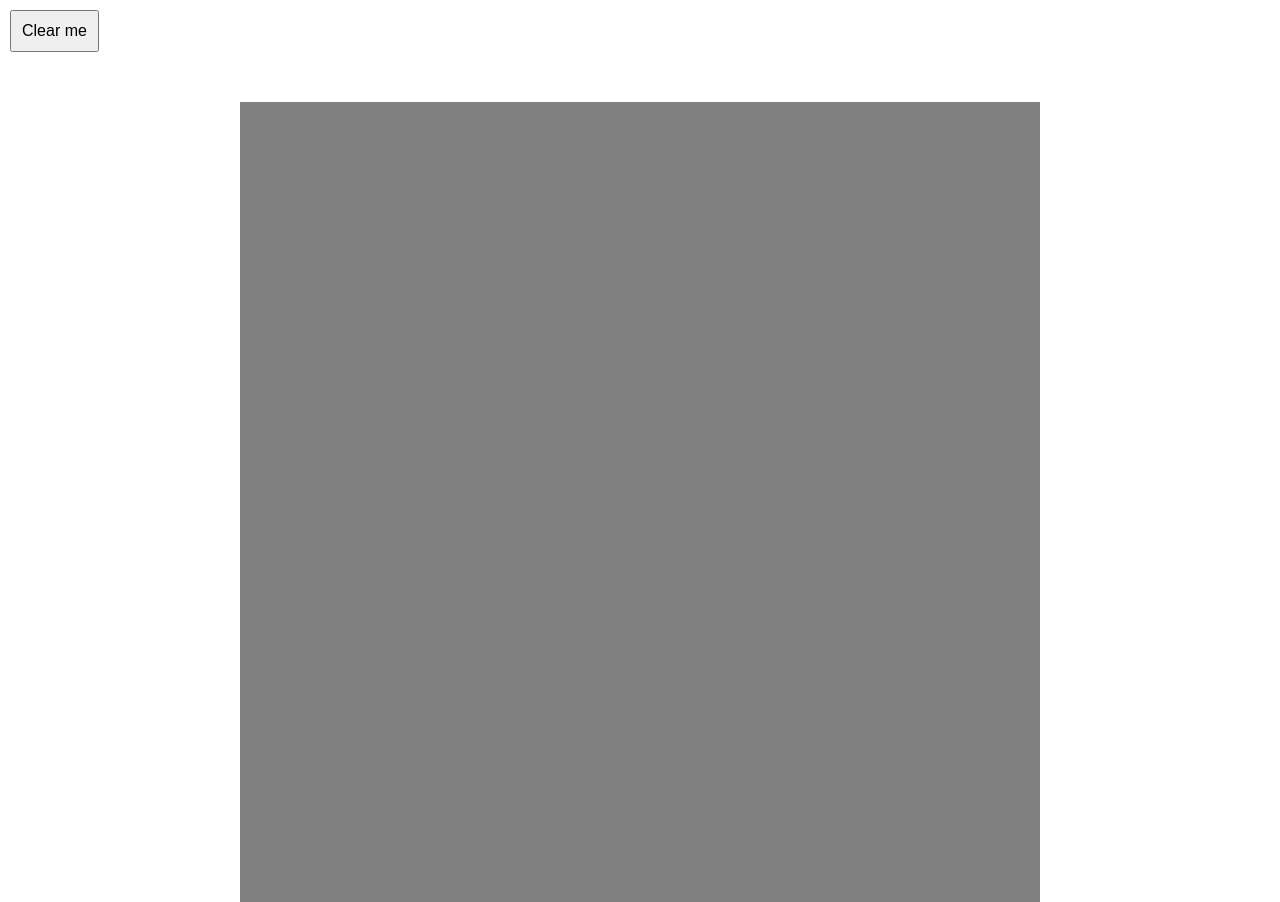
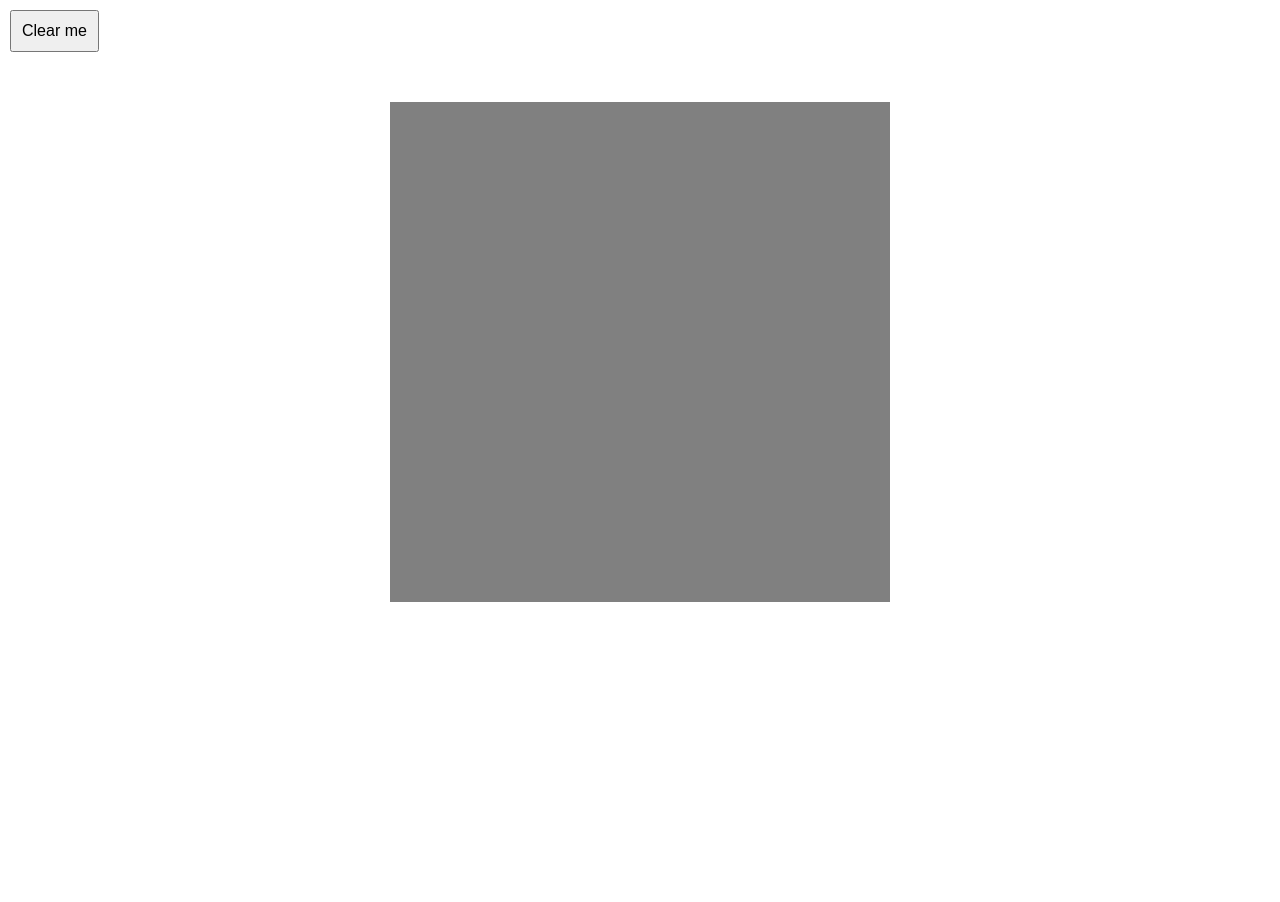
Before and after one commit to oisteinhaugland/etchascetch, a plain HTML site: page index.html in a window 1280 px wide. After the commit the page ends 800 px from the top, so only its background shows below. Drawn offline with nearby package versions, Linux system fonts and the light colour scheme.

Commit message:
kinda works

```diff
--- a/styles/main.scss
+++ b/styles/main.scss
@@ -18,7 +18,7 @@ body {
 }
 
 .wrapper {
-	width: 800px;
+	width: 500px;
 	margin: 40px auto 0 auto;
 
 }
```
Also changed, not shown: scripts/main.js (+21 -0 lines), styles/main.css.
